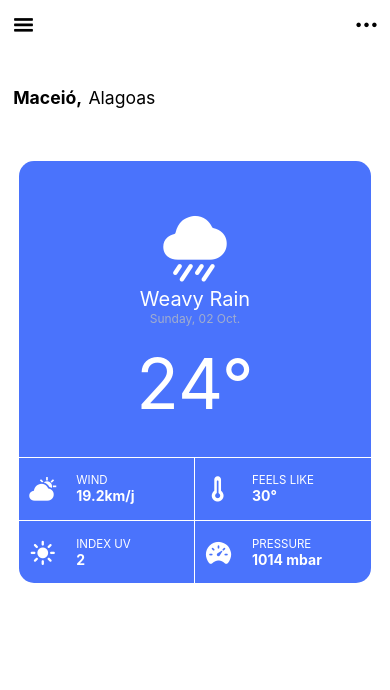
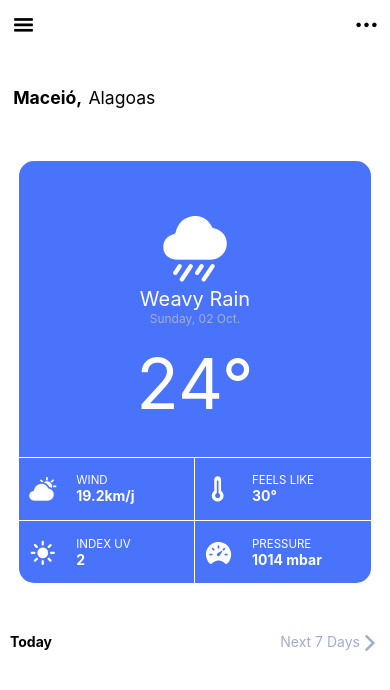
Before and after one commit to DavidFerreiraa/AppPrevisaoTempo, a React Native app: screen / in a window 390 px wide. Shown: the top 690 px of the page. Built offline with nearby package versions, Linux system fonts and the light colour scheme.

Commit message:
Finalização FooterTitle

```diff
--- a/src/components/Card/index.js
+++ b/src/components/Card/index.js
@@ -21,7 +21,7 @@ const styles = StyleSheet.create({
     card: {
         width: '95%',
         height: '50vh',
-        marginTop: 50,
+        marginVertical: 50,
         marginHorizontal: 'auto',
         backgroundColor: '#4A73FC',
         borderRadius: 15
--- a/src/components/FooterCards/index.js
+++ b/src/components/FooterCards/index.js
@@ -0,0 +1,3 @@
+export default function FooterCards(props){
+
+}
--- a/src/components/FooterTitle/index.js
+++ b/src/components/FooterTitle/index.js
@@ -0,0 +1,31 @@
+import { View, Text, StyleSheet } from "react-native";
+import { MaterialIcons } from '@expo/vector-icons';
+
+export default function FooterTitle(props){
+    return (
+        <View style={styles.container}>
+            <Text style={styles.initText}>Today</Text>
+            <View style={styles.childContainer}>
+                <Text style={styles.secondaryText}>Next 7 Days</Text>
+                <MaterialIcons name="arrow-forward-ios" size={20} color="#A1ADCE" />
+            </View>
+        </View>
+    );
+}
+
+const styles = StyleSheet.create({
+    container: {
+        flexDirection: 'row',
+        justifyContent: 'space-between'
+    },
+    childContainer: {
+        flexDirection: 'row',
+    },
+    initText: {
+        color: '#000',
+        fontWeight: 'bold'
+    },
+    secondaryText: {
+        color: '#A1ADCE'
+    }
+})
--- a/src/views/InitPage/index.js
+++ b/src/views/InitPage/index.js
@@ -1,6 +1,7 @@
 import Localizacao from "../../components/Localizacao"
 import Header from '../../components/Header'
 import Card from '../../components/Card'
+import FooterTitle from '../../components/FooterTitle'
 
 import { View } from "react-native";
 import { StyleSheet } from "react-native";
@@ -10,7 +11,8 @@ export default function InitPage() {
         <View style={styles.cabecalho}>
             <Header/>
             <Localizacao cidade="Maceió" estado="Alagoas"/>
-            <Card></Card>
+            <Card/>
+            <FooterTitle/>
         </View>
     );
 }
```
